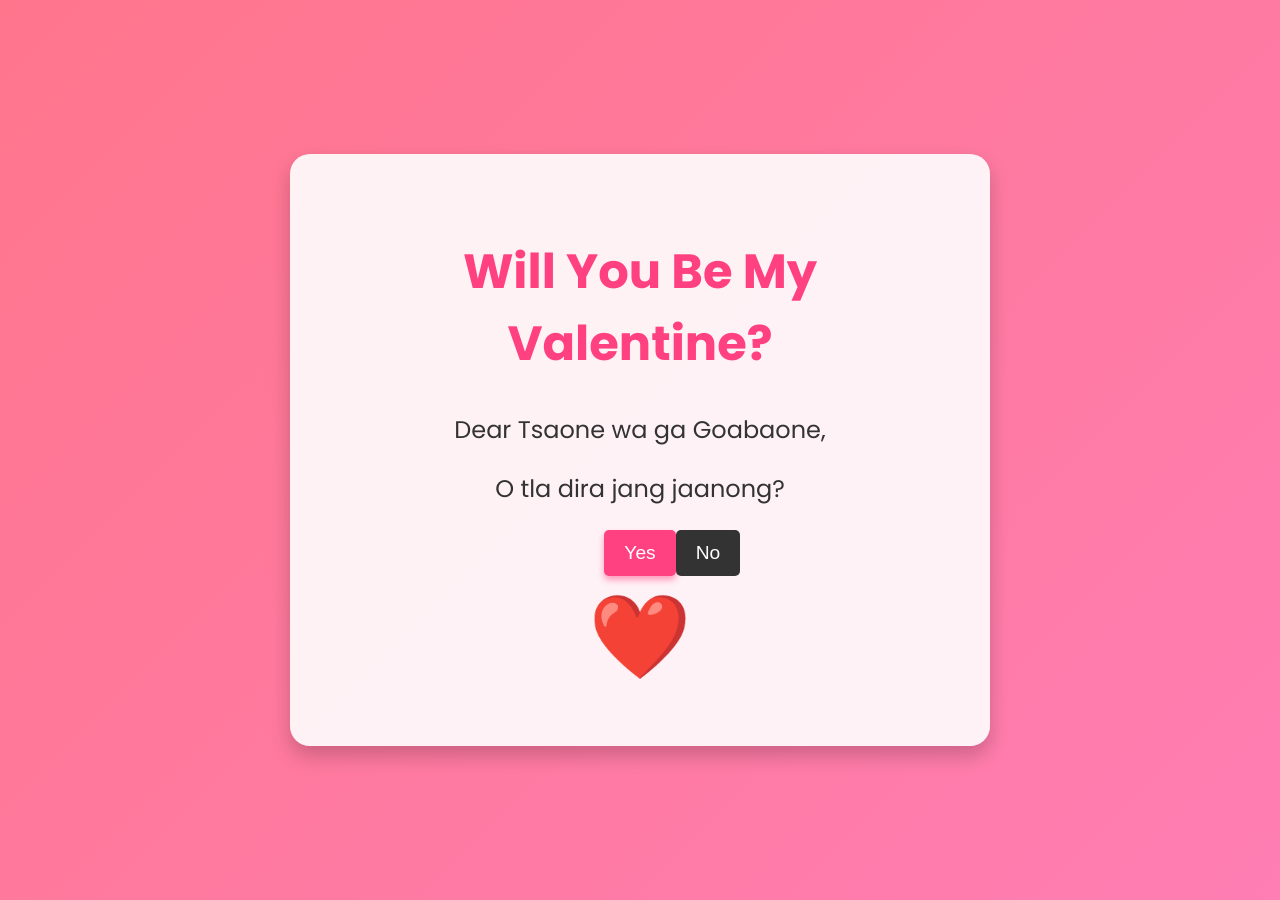
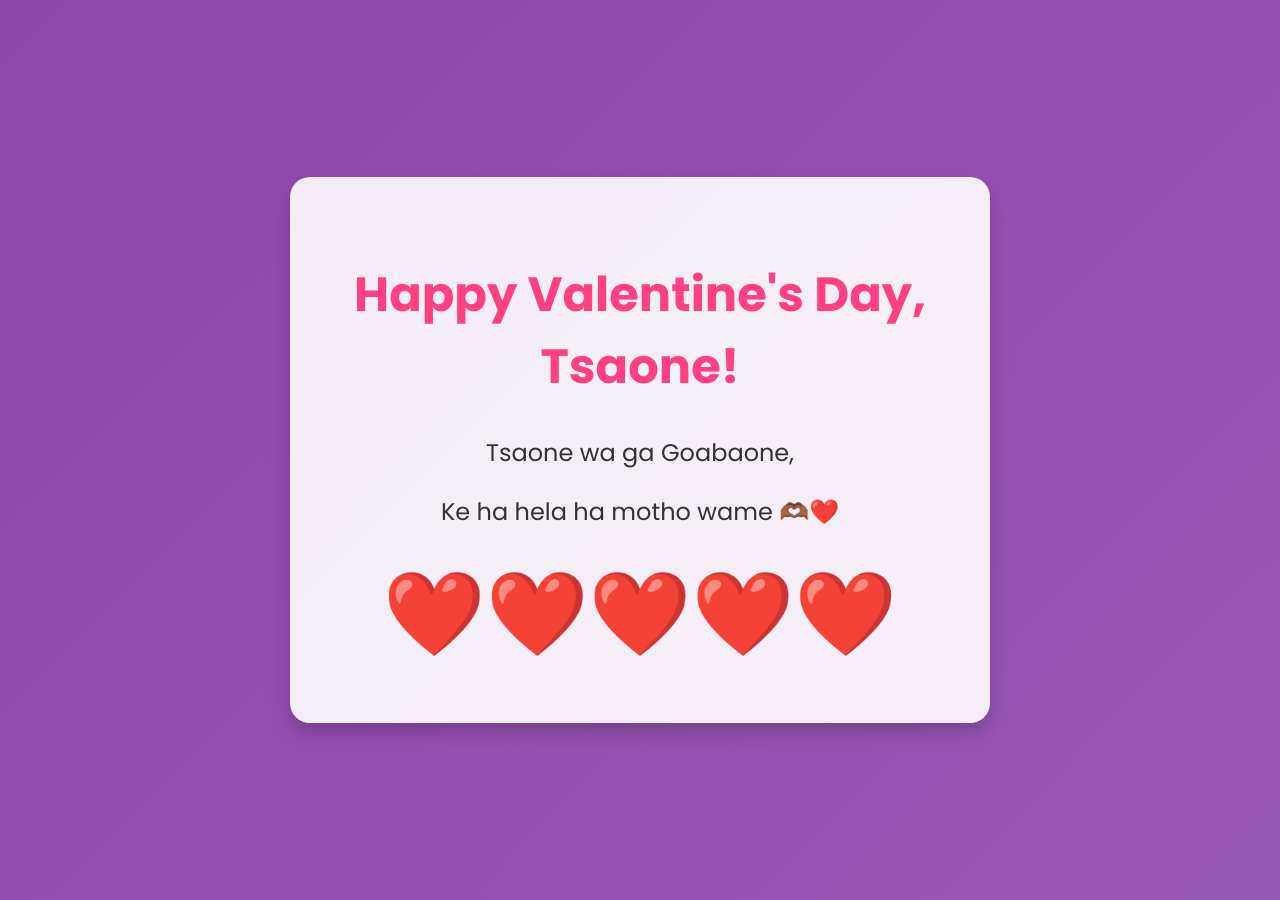
Before and after one commit to GSehurut/GSehurut.github.io, a Jekyll site: the page valentines/index.html, which Jekyll copies as it is, in a window 1280 px wide. Built offline with Jekyll 4.4.1, drawn with Linux system fonts in a browser that asks for light colours.

Commit message:
valentines day changes

```diff
--- a/valentines/index.html
+++ b/valentines/index.html
@@ -3,7 +3,7 @@
   <head>
     <meta charset="UTF-8" />
     <meta name="viewport" content="width=device-width, initial-scale=1.0" />
-    <title>Will You Be My Valentine?</title>
+    <title>Happy Valentine's Day, my person!</title>
     <link
       rel="stylesheet"
       href="https://fonts.googleapis.com/css2?family=Poppins:wght@300;400;700&display=swap"
@@ -15,7 +15,7 @@
         justify-content: center;
         align-items: center;
         height: 100vh;
-        background: linear-gradient(135deg, #ff758c, #ff7eb3);
+        background: linear-gradient(135deg, #8e44ad, #9b59b6);
         font-family: "Poppins", sans-serif;
         margin: 0;
       }
@@ -101,7 +101,6 @@
         color: white;
         position: absolute;
       }
-
       /* Media Queries for Small Screens */
       @media (max-width: 600px) {
         .valentine-container {
@@ -148,7 +147,7 @@
         frame();
 
         document.querySelector(".valentine-container").innerHTML =
-          "<h1>Yay! 🎉</h1><p> Ke ha hela ha motho wame 🫶🏾❤️</p>";
+          "<h1>Happy Valentine's Day, Tsaone! 🎉</h1><p>Ke ha hela ha motho wame 🫶🏾❤️</p><div class='heart'>❤️❤️❤️❤️❤️</div>";
       }
 
       document.addEventListener("DOMContentLoaded", function () {
@@ -170,15 +169,11 @@
   </head>
   <body>
     <div class="valentine-container">
-      <h1>Will You Be My Valentine?</h1>
-      <p>Dear Tsaone wa ga Goabaone,</p>
-      <p>O tla dira jang jaanong?</p>
+      <h1>Happy Valentine's Day, Tsaone!</h1>
+      <p>Tsaone wa ga Goabaone,</p>
+      <p>Ke ha hela ha motho wame 🫶🏾❤️</p>
 
-      <div class="button-container">
-        <button class="yes" onclick="celebrate()">Yes</button>
-        <button class="no">No</button>
-      </div>
-      <div class="heart">❤️</div>
+      <div class="heart">❤️❤️❤️❤️❤️</div>
     </div>
   </body>
 </html>
```
